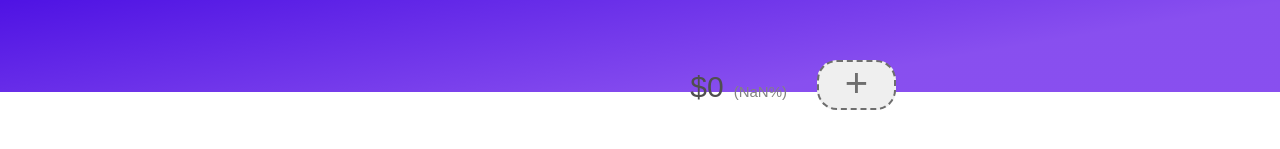
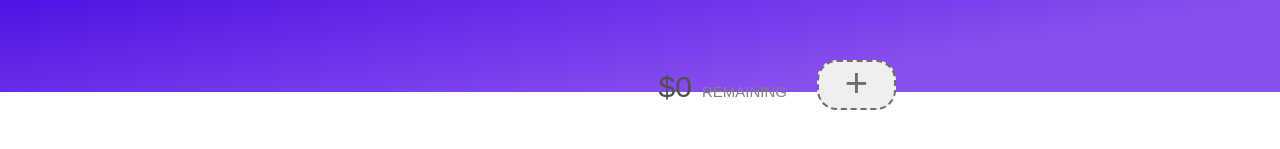
Before and after one commit to jacksonhvisuals/budget-calculator, a React (Create React App) app: page / in a window 1280 px wide. Shown: the part 161-310 px from the top of the page. Built offline with nearby package versions, Linux system fonts and the light colour scheme.

Commit message:
Work on the styles for the lower Container

```diff
--- a/src/components/AppLayout/AppLayout.css
+++ b/src/components/AppLayout/AppLayout.css
@@ -48,7 +48,12 @@ input {
   color: #fff;
 }
 
-#remainderCalculation {
+#remainderCalculation-OVERUSED {
+  font-size: 30px;
+  color: #e32a2a;
+  display: inline-block;
+}
+#remainderCalculation-REMAINING {
   font-size: 30px;
   color: #4f4f4f;
   display: inline-block;
--- a/src/components/AppLayout/AppLayout.js
+++ b/src/components/AppLayout/AppLayout.js
@@ -53,14 +53,27 @@ class AppLayout extends Component {
     remainderCalculation = budgetTotal - currentlyUsed;
     if (remainderCalculation > 0) {
       remainderCalculation = remainderCalculation.toFixed(2);
-      remainderMessage = " REMAINING";
+      remainderMessage = "REMAINING";
+      remainderPercentage = Math.round(
+        (remainderCalculation / budgetTotal) * 100
+      );
+      remainderPercentage = "(" + remainderPercentage + "%)";
     } else if (remainderCalculation < 0) {
-      remainderCalculation = remainderCalculation.toFixed(2) * -1;
-      remainderMessage = " OVERUSED";
+      remainderPercentage = Math.round(
+        (remainderCalculation / budgetTotal) * 100
+      );
+      remainderPercentage = "(" + remainderPercentage + "%)";
+
+      remainderCalculation = "-$" + remainderCalculation.toFixed(2) * -1;
+      remainderMessage = "OVERUSED";
+    } else if (remainderCalculation === 0) {
+      remainderPercentage = Math.round(
+        (remainderCalculation / budgetTotal) * 100
+      );
+      remainderPercentage = "";
+      remainderCalculation = "$" + remainderCalculation;
+      remainderMessage = "REMAINING";
     }
-    remainderPercentage = Math.round(
-      (remainderCalculation / budgetTotal) * 100
-    );
 
     this.setState({ budgetItemCollection: currentBudgetCollection });
     offlineData.setItem(
@@ -141,10 +154,11 @@ class AppLayout extends Component {
         />
         <div className="lower-container">
           <div id="calculationContainer">
-            <div id="remainderCalculation">${remainderCalculation}</div>
+            <div id={"remainderCalculation-" + remainderMessage}>
+              {remainderCalculation}
+            </div>
             <div id="remainderMessage">
-              {" "}
-              ({remainderPercentage}%) {remainderMessage}
+              {remainderPercentage} {remainderMessage}
             </div>
 
             <button id="createNewButton" onClick={this.addNewItem}>
```
